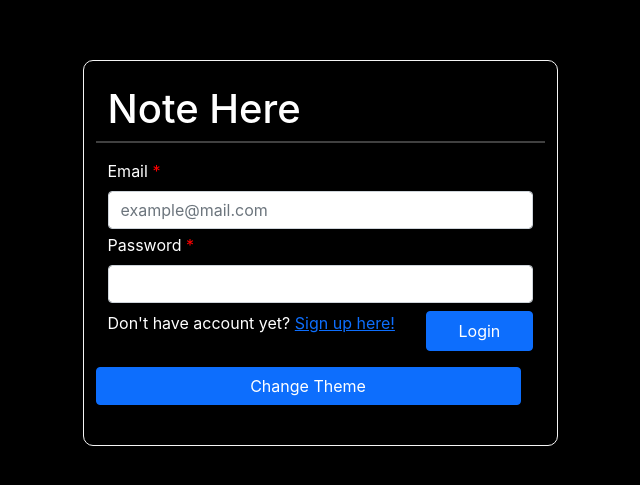
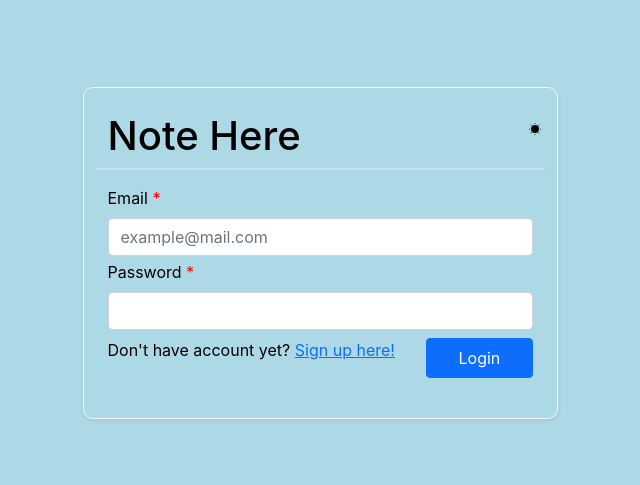
Before and after one commit to sothea64/note-here-ui, a React (Create React App) app: page /login in a window 1280 px wide. Shown: the part 147-632 px from the top of the page, without its empty margins (320-960 px from the left). Built offline with nearby package versions, Linux system fonts and the light colour scheme.

Commit message:
instal react-icon, implement theme light and dark

```diff
--- a/package.json
+++ b/package.json
@@ -10,6 +10,7 @@
     "react": "^18.1.0",
     "react-bootstrap": "^2.4.0",
     "react-dom": "^18.1.0",
+    "react-icons": "^4.4.0",
     "react-router-dom": "^6.3.0",
     "react-scripts": "^5.0.1",
     "web-vitals": "^2.1.4"
--- a/src/App.css
+++ b/src/App.css
@@ -1,9 +1,11 @@
 .light-mode {
   background-color: lightblue;
   color: black;
+  border-color: whitesmoke;
 }
 
 .dark-mode {
   background-color: black;
   color: white;
+  border-color: whitesmoke;
 }
--- /dev/null
+++ b/src/components/theme-button/ThemeButton.js
@@ -0,0 +1,59 @@
+import React, { useState, useEffect } from "react";
+import {
+  ThemeContext,
+  themes,
+  getRememberTheme,
+} from "../../contexts/ThemeContext";
+import "./ThemeButton.css";
+import {
+  BsFillBrightnessHighFill,
+  BsFillBrightnessLowFill,
+} from "react-icons/bs";
+
+function ThemeButton(props) {
+  const [darkMode, setDarkMode] = useState();
+
+  useEffect(() => {
+    if (getRememberTheme() === themes.dark) {
+      setDarkMode(true);
+    } else {
+      setDarkMode(false);
+    }
+  }, [ThemeContext.theme]);
+
+  return (
+    <>
+      <div className={props.className}>
+        <ThemeContext.Consumer>
+          {({ changeTheme }) => (
+            <button
+              style={{
+                backgroundColor: "transparent",
+                color: darkMode === true ? "white" : "black",
+                borderColor: "transparent",
+              }}
+              onClick={() => {
+                setDarkMode(!darkMode);
+                changeTheme(darkMode ? themes.light : themes.dark);
+              }}
+            >
+              {(darkMode === true && (
+                <>
+                  {/* Change back to Light */}
+                  <BsFillBrightnessHighFill />
+                </>
+              )) || (
+                <>
+                  {/* Change back to Dark */}
+                  <BsFillBrightnessLowFill />
+                </>
+              )}
+            </button>
+          )}
+        </ThemeContext.Consumer>
+      </div>
+    </>
+  );
+}
+
+export default ThemeButton;
--- a/src/components/theme-context-wrapper/ThemeContextWrapper.js
+++ b/src/components/theme-context-wrapper/ThemeContextWrapper.js
@@ -1,21 +1,35 @@
 import React, { useState, useEffect } from "react";
-import { themes, ThemeContext } from "../../contexts/ThemeContext.js";
+import {
+  themes,
+  ThemeContext,
+  rememberTheme,
+  getRememberTheme,
+} from "../../contexts/ThemeContext.js";
 
 export default function ThemeContextWrapper(props) {
-  const [theme, setTheme] = useState(themes.dark);
+  const [theme, setTheme] = useState();
 
   function changeTheme(theme) {
     setTheme(theme);
+    rememberTheme(theme);
   }
 
   useEffect(() => {
+    if (theme === undefined) {
+      let rememberTheme = getRememberTheme();
+      setTheme(rememberTheme);
+      return;
+    }
     if (theme === themes.light) {
       document.body.classList.remove(themes.dark);
       document.body.classList.add(themes.light);
+      rememberTheme(themes.light);
     } else {
       document.body.classList.remove(themes.light);
       document.body.classList.add(themes.dark);
+      rememberTheme(themes.dark);
     }
+    ThemeContext.theme = theme;
   }, [theme]);
 
   return (
--- /dev/null
+++ b/src/contexts/StaticKeys.js
@@ -0,0 +1,3 @@
+const PREFIX = "nhere_"
+const THEME_KEY = PREFIX+"theme";
+const TOKEN_KEY = PREFIX+"token";
--- a/src/contexts/ThemeContext.js
+++ b/src/contexts/ThemeContext.js
@@ -1,11 +1,25 @@
 import { createContext } from "react";
+import { THEME_KEY } from "./StaticKeys.js";
+
+export function rememberTheme(theme) {
+  localStorage.setItem(THEME_KEY, theme);
+}
+
+export function getRememberTheme() {
+  let theme = localStorage.getItem(THEME_KEY);
+  if (theme === undefined || theme === null) {
+    theme = themes.light;
+    rememberTheme(theme);
+  }
+  return theme;
+}
 
 export const themes = {
-    dark: "dark-mode",
-    light: "light-mode"
-}
+  dark: "dark-mode",
+  light: "light-mode",
+};
 
 export const ThemeContext = createContext({
-    theme: themes.dark,
-    changeTheme: () => {}
-})
+  theme: getRememberTheme(),
+  changeTheme: () => {},
+});
--- a/src/logic/Auth.js
+++ b/src/logic/Auth.js
@@ -1,4 +1,5 @@
-export const TOKEN_KEY = () => "nh_token";
+import { TOKEN_KEY } from "../contexts/StaticKeys.js";
+
 class Authentication {
   constructor() {}
 
--- a/src/screens/login/Login.js
+++ b/src/screens/login/Login.js
@@ -10,7 +10,7 @@ import { Link, useLocation, useNavigate } from "react-router-dom";
 import { IsValidEmail } from "../../utilities/Validator";
 import useAuth from "../../logic/Auth.js";
 import { LoginPayload } from "../../logic/Auth.js";
-import { ThemeContext, themes } from "../../contexts/ThemeContext";
+import ThemeButton from "../../components/theme-button/ThemeButton";
 
 function Login(props) {
   const navigate = useNavigate();
@@ -67,7 +67,8 @@ function Login(props) {
           <div className="row justify-content-center align-items-center h-100">
             <div className="col shadow-sm p-4 col-11 col-sm-11 col-md-8 col-lg-6 col-xl-5 LoginMain">
               <Row>
-                <h1>Note Here</h1>
+                <h1 className="col">Note Here</h1>
+                <ThemeButton className="col col-md-1 col-lg-1 col-sm-1" />
                 <Seperator />
               </Row>
               <Row className="mb-3">
@@ -136,23 +137,6 @@ function Login(props) {
                     />
                   </Row>
                 </Form>
-                <Row>
-                  <ThemeContext.Consumer>
-                    {({ changeTheme }) => (
-                      <LoadingButton
-                        className="mt-3"
-                        type="button"
-                        color="link"
-                        text="Change Theme"
-                        onClick={() => {
-                          console.info("Change theme clicked");
-                          setDarkMode(!darkMode);
-                          changeTheme(darkMode ? themes.light : themes.dark);
-                        }}
-                      />
-                    )}
-                  </ThemeContext.Consumer>
-                </Row>
               </Row>
             </div>
           </div>
```
Also changed, not shown: src/components/theme-button/ThemeButton.css (added), 2 other files (tests, documents, lock files or other folders).
